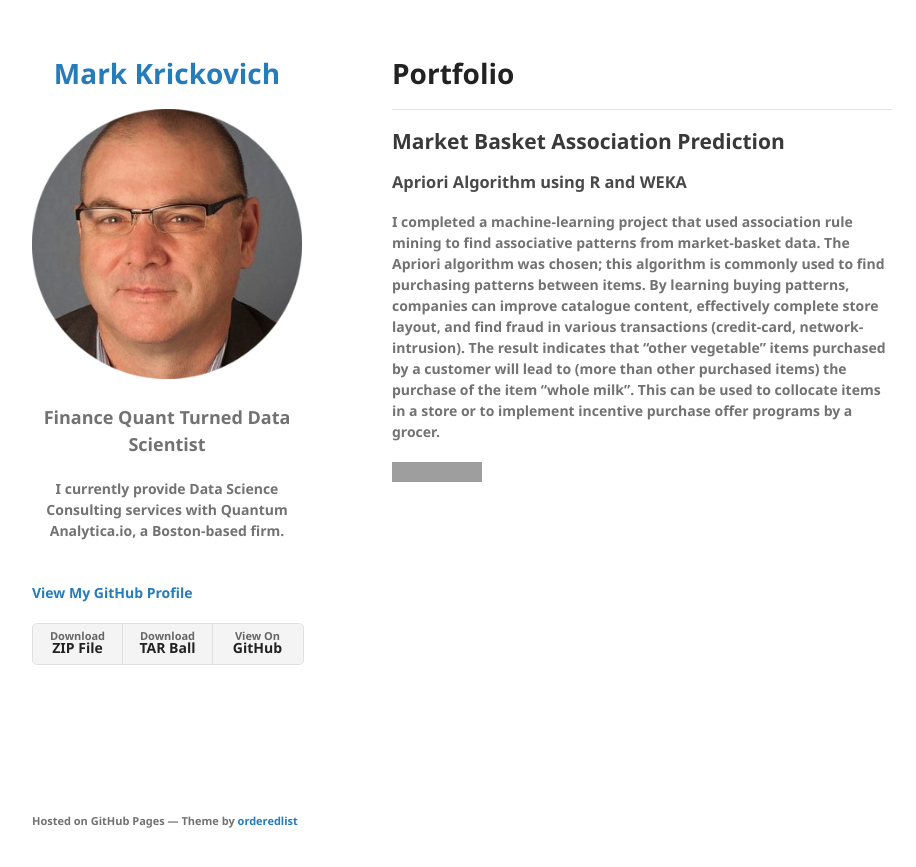
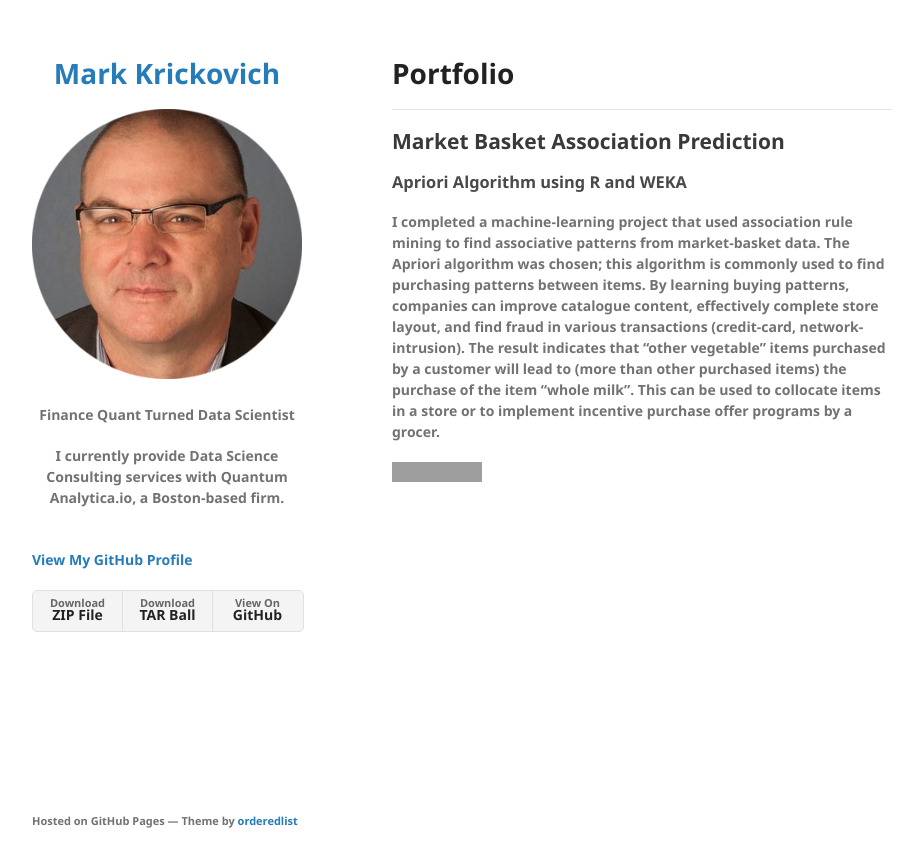
Before and after one commit to MarkKrickovich/MarkKrickovich.github.io, a Jekyll site: the page built from index.md, in a window 1280 px wide. Shown: the top 867 px of the page, without its empty margins (178-1094 px from the left). Built offline with Jekyll 4.4.1, drawn with Linux system fonts in a browser that asks for light colours; our own code applies the rules of GitHub Pages for plain Markdown files; grey boxes are pictures that could not be loaded.

Commit message:
Update _config.yml

```diff
--- a/_config.yml
+++ b/_config.yml
@@ -4,7 +4,7 @@ logo: "/assets/img/MK.png?raw=true"
 
 description:
    <p align="center">
-   <font size="+1"><b>Finance Quant Turned Data Scientist<b></font>
+   <font size="+.5"><b>Finance Quant Turned Data Scientist<b></font>
    </p>
 
    <p align="center">
```
